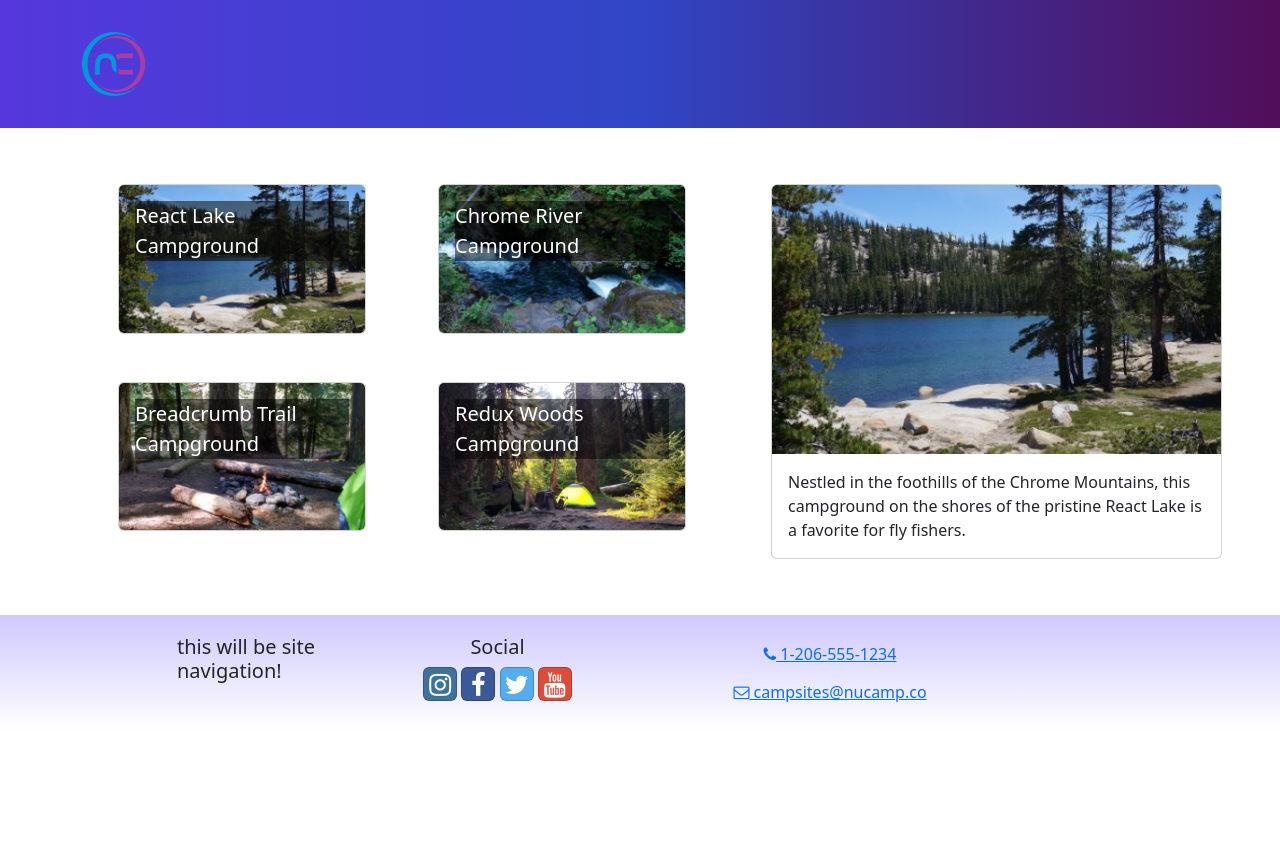
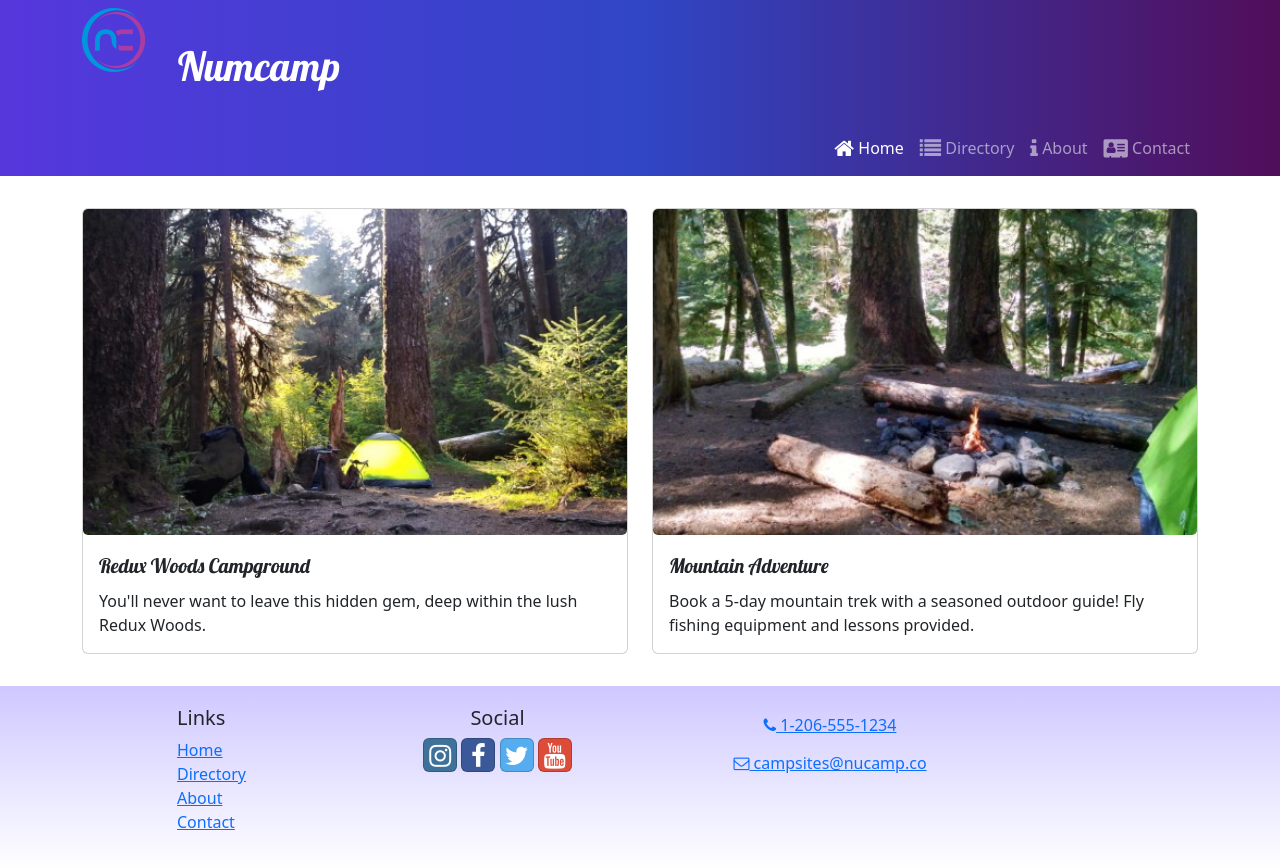
Before and after one commit to edmund80/nucampsite-react, a React (Create React App) app: page / in a window 1280 px wide. Before the commit the page ends 800 px from the top, so only its background shows below. Built offline with nearby package versions, Linux system fonts and the light colour scheme.

Commit message:
Updated Home Page With Featured Products and Featured Promotions

```diff
--- a/package.json
+++ b/package.json
@@ -10,6 +10,7 @@
     "react": "^18.2.0",
     "react-dom": "^18.2.0",
     "react-redux": "^8.1.3",
+    "react-router-dom": "^6.21.1",
     "react-scripts": "5.0.1",
     "web-vitals": "^2.1.4"
   },
--- a/src/App.js
+++ b/src/App.js
@@ -1,3 +1,6 @@
+import { Routes, Route } from 'react-router-dom';
+import ContactPage from './pages/ContactPage';
+import HomePage from './pages/HomePage';
 import CampsitesDirectoryPage from './pages/CampsitesDirectoryPage';
 import Header from './components/Header'
 import Footer from './components/Footer'
@@ -9,7 +12,11 @@
   return (
     <div className="App">
       <Header />
-      <CampsitesDirectoryPage />
+      <Routes>
+        <Route path='/' element={<HomePage />} />
+        <Route path='contact' element={<ContactPage />} />
+        <Route path='directory' element={<CampsitesDirectoryPage />} />
+      </Routes>
       <Footer />
     </div>
   );
--- a/src/components/Footer.js
+++ b/src/components/Footer.js
@@ -1,5 +1,5 @@
-import React from 'react';
 import { Container, Row, Col } from 'reactstrap';
+import { Link } from 'react-router-dom';
 
 const Footer = () => {
     return (
@@ -8,7 +8,21 @@
                 <Row>
 
                     <Col xs={{ size: 4, offset: 1 }} sm='2'>
-                        <h5>this will be site navigation!</h5>
+                        <h5>Links</h5>
+                        <ul className='list-unstyled'>
+                            <li>
+                                <Link to='/'>Home</Link>
+                            </li>
+                            <li>
+                                <Link to='/directory'>Directory</Link>
+                            </li>
+                            <li>
+                                <Link to='/about'>About</Link>
+                            </li>
+                            <li>
+                                <Link to='/contact'>Contact</Link>
+                            </li>
+                        </ul>
                     </Col>
 
 
--- a/src/components/Header.js
+++ b/src/components/Header.js
@@ -1,16 +1,52 @@
-import React from 'react';
-import { Navbar, NavbarBrand } from 'reactstrap';
+import { useState } from 'react';
+import {
+    Navbar,
+    NavbarBrand,
+    NavbarToggler,
+    Nav,
+    NavItem,
+    Collapse
+} from 'reactstrap'
+import { NavLink } from 'react-router-dom';
 import NucampLogo from '../app/assets/img/logo.png';
 
 const Header = () => {
+    const [menuopen, setMenuOpen] = useState(false)
     return (
         <Navbar dark color='primary' sticky='top' expand='md'>
             <div className='container'>
-                <NavbarBrand href='/'>
-                    <img src={NucampLogo} alt='nucamp logo' />
+                <NavbarBrand className='ms-5' href='/'>
+                    <img src={NucampLogo} alt='nucamp logo' className='float-start' />
+                    <h1 className='mt-1'>Numcamp</h1>
                 </NavbarBrand>
+
+                <NavbarToggler onClick={() => setMenuOpen(!menuopen)}/>
+                <Collapse isOpen={menuopen} navbar>
+                    <Nav className='ms-auto' navbar>
+                        <NavItem>
+                            <NavLink className='nav-link' to='/'>
+                                <i className='fa fa-home fa-lg' /> Home
+                            </NavLink>
+                        </NavItem>
+                        <NavItem>
+                            <NavLink className='nav-link' to='/directory'>
+                                <i className='fa fa-list fa-lg' /> Directory
+                            </NavLink>
+                        </NavItem>
+                        <NavItem>
+                            <NavLink className='nav-link' to='/about'>
+                                <i className='fa fa-info fa-lg' /> About
+                            </NavLink>
+                        </NavItem>
+                        <NavItem>
+                            <NavLink className='nav-link' to='/contact'>
+                                <i className='fa fa-address-card fa-lg' /> Contact
+                            </NavLink>
+                        </NavItem>
+                    </Nav>
+                </Collapse>
             </div>
-      </Navbar>
+        </Navbar>
     );
 };
 
--- a/src/features/campsites/campsitesSlice.js
+++ b/src/features/campsites/campsitesSlice.js
@@ -7,3 +7,7 @@
 export const selectCampsiteById = (id) => {
     return CAMPSITES.find((campsite) => campsite.id === id);
 };
+
+export const selectFeaturedCampsite = () => {
+    return CAMPSITES.find((campsite) => campsite.featured);
+}
--- /dev/null
+++ b/src/features/display/DisplayCard.js
@@ -0,0 +1,17 @@
+import { Card, CardImg, CardText, CardBody, CardTitle } from 'reactstrap'
+
+const DisplayCard = ({ item }) => {
+    const { image, name, description } = item;
+
+    return (
+        <Card>
+            <CardImg src={image} alt={name} />
+            <CardBody>
+                <CardTitle>{name}</CardTitle>
+                <CardText>{description}</CardText>
+            </CardBody>
+        </Card>
+    );
+};
+
+export default DisplayCard;
--- /dev/null
+++ b/src/features/display/DisplayList.js
@@ -0,0 +1,22 @@
+import { Col, Row } from 'reactstrap';
+import DisplayCard from './DisplayCard';
+import { selectFeaturedCampsite } from '../campsites/campsitesSlice';
+import { selectFeaturedPromotion } from '../promotions/PromotionsSlice';
+
+const DisplayList = () => {
+    const items = [selectFeaturedCampsite(), selectFeaturedPromotion()];
+
+    return (
+        <Row>
+            {items.map((item, idx) => {
+                return (
+                <Col md className='md-1' key={idx}>
+                    <DisplayCard item={item} />
+                </Col>
+                );
+            })}
+        </Row>
+    );
+};
+
+export default DisplayList
--- /dev/null
+++ b/src/features/promotions/PromotionsSlice.js
@@ -0,0 +1,5 @@
+import { PROMOTIONS } from '../../app/shared/PROMOTIONS'
+
+export const selectFeaturedPromotion = () => {
+    return PROMOTIONS.find((promotion) => promotion.featured);
+};
--- a/src/index.js
+++ b/src/index.js
@@ -1,5 +1,6 @@
 import React from 'react';
 import { createRoot } from 'react-dom/client';
+import { BrowserRouter } from 'react-router-dom';
 import { Provider } from 'react-redux';
 import { store } from './app/store';
 import App from './App';
@@ -16,7 +17,9 @@
 root.render(
   <React.StrictMode>
     <Provider store={store}>
-      <App />
+      <BrowserRouter>
+          <App />
+      </BrowserRouter>
     </Provider>
   </React.StrictMode>
 );
--- /dev/null
+++ b/src/pages/ContactPage.js
@@ -0,0 +1,5 @@
+ const ContactPage = () => {
+    return <div>ContactPage</div>;
+ };
+
+ export default ContactPage;
--- /dev/null
+++ b/src/pages/HomePage.js
@@ -0,0 +1,13 @@
+import { Container } from 'reactstrap';
+import DisplayList from '../features/display/DisplayList'
+
+
+const HomePage = () => {
+    return (
+        <Container>
+            <DisplayList />
+        </Container>
+    )
+ };
+
+ export default HomePage;
```
Also changed, not shown: 1 other file (tests, documents, lock files or other folders).
